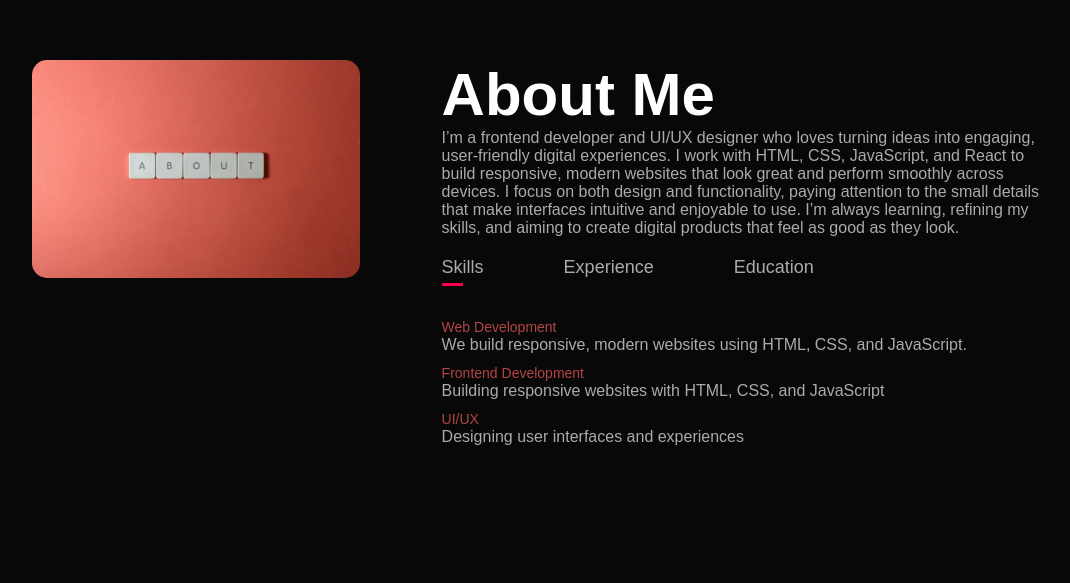
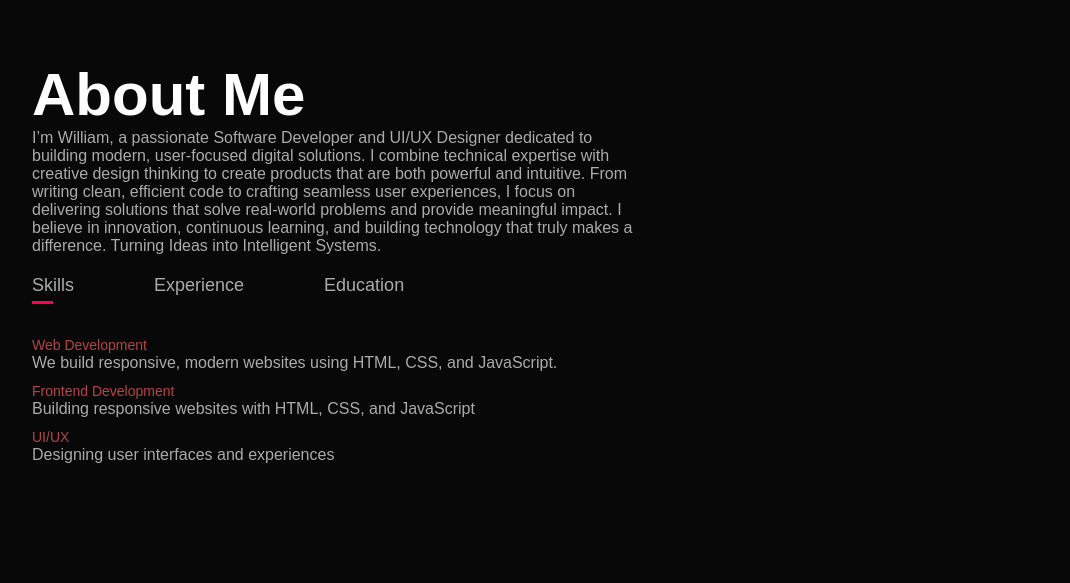
Before and after one commit to kinuthiawilliam3546-netizen/My-portfolio, a plain HTML site: page index.html in a window 1280 px wide. Shown: the part 830-1413 px from the top of the page, without its empty margins (96-1166 px from the left). Drawn offline with Linux system fonts and the light colour scheme; some packages are replaced by stand-ins of ours; a script that the page names is missing.

Commit message:
Update index file

```diff
--- a/index.html
+++ b/index.html
@@ -22,7 +22,7 @@
             </nav>
             <div class="header-text">
                 <h1>Hi, I'm <span class="highlight">William</span></h1>
-                <p>A Frontend Developer & UI/UX Designer</p>
+                <p>A Software Developer & UX Designer</p>
             </div>
         </div>
     </div>
@@ -30,18 +30,12 @@
     <div id="about">
         <div class="container">
             <div class="row">
-                <div class="about-col-1">
-                    <img src="pictures/about me.jpg" alt="">
-                </div>
                 <div class="about-col-2">
                     <h2 class="sub-title">About Me</h2>
-                    <p>I’m a frontend developer and UI/UX designer who loves turning ideas into engaging,
-                        user-friendly digital experiences. I work with HTML, CSS, JavaScript, and React
-                        to build responsive, modern websites that look great and perform smoothly across
-                         devices. I focus on both design and functionality, paying attention to the small
-                         details that make interfaces intuitive and enjoyable to use. I’m always learning,
-                          refining my skills, and aiming to create digital products that feel as good as
-                          they look.</p>
+                    <p>I’m William, a passionate Software Developer and UI/UX Designer dedicated to building modern, user-focused digital solutions. I combine technical expertise with creative design thinking to create products that are both powerful and intuitive.
+From writing clean, efficient code to crafting seamless user experiences, I focus on delivering solutions that solve real-world problems and provide meaningful impact.
+I believe in innovation, continuous learning, and building technology that truly makes a difference.
+<span class="highlight">Turning Ideas into Intelligent Systems.</span></p>
 
                           <div class="tab-titles">
                             <p class="tab-links active-link" onclick="opentab('skills')">Skills</p>
```
